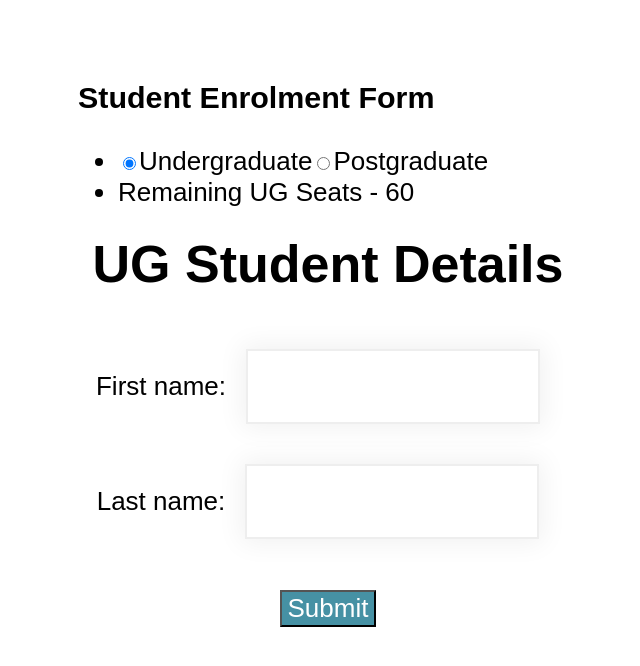
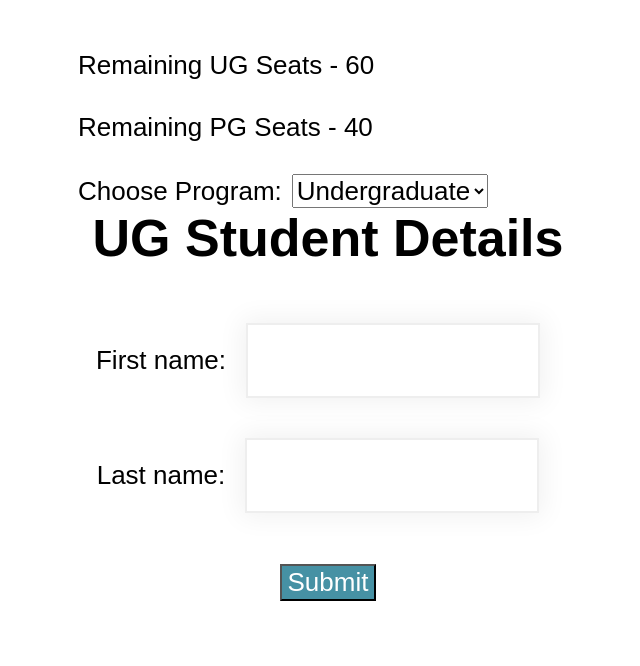
Before and after one commit to bralexander/react-refresher, a React (Create React App) app: page / in a window 1280 px wide. Shown: the top 666 px of the page, without its empty margins (22-662 px from the left). Built offline with nearby package versions, Linux system fonts and the light colour scheme.

Commit message:
reverting to section 3 code

```diff
--- a/src/App.js
+++ b/src/App.js
@@ -2,61 +2,46 @@ import "./App.css";
 import EnrolmentForm from "./EnrolmentForm";
 import { useState } from "react";
 
-const App = () => {
+function App() {
   const [program, setProgram] = useState("UG");
   const [ugSeats, setUgSeats] = useState(60);
   const [pgSeats, setPgSeats] = useState(40);
 
   const handleChange = (event) => {
     setProgram(event.target.value);
-    setPgSeats(pgSeats);
-    setUgSeats(ugSeats);
   };
-const setUpdatedSeats = (updatedSeats) => {
+  const setUpdatedSeats = (updatedSeats) => {
     if (program === "UG") {
       setUgSeats(updatedSeats);
     } else {
       setPgSeats(updatedSeats);
     }
   };
-
   return (
     <div className="App">
       <div className="programs">
-      <h3 className="title">Student Enrolment Form</h3>
-        <ul className="ulEnrol">
-
-  <li className="parentLabels" onChange={handleChange}>
-            <input
-              type="radio"
-              value="UG"
-              name="programGroup"
-              defaultChecked
-            />
-            Undergraduate
-            <input
-              type="radio"
-              className="radioSel"
-              value="PG"
-              name="programGroup"
-            />
-            Postgraduate
-          </li>
-          <li>
-            <label className="parentLabels">
-              Remaining {program} Seats - {program === "UG" ? ugSeats : pgSeats}
-            </label>
-          </li>
-        </ul>
+        <label>Remaining UG Seats - {ugSeats}</label>
+        <br />
+        <br />
+        <label>Remaining PG Seats - {pgSeats}</label>
+        <br />
+        <br />
+        <label>Choose Program:</label>
+        <select
+          className="appDropDowns"
+          onChange={handleChange}
+          value={program}
+        >
+          <option value="UG">Undergraduate</option>
+          <option value="PG">Postgraduate</option>
+        </select>
       </div>
       <EnrolmentForm
         chosenProgram={program}
-        setUpdatedSeats={setUpdatedSeats}
-
+        setUpdatedSeats={ setUpdatedSeats}
         currentSeats={program === "UG" ? ugSeats : pgSeats}
       />
     </div>
   );
 }
-
 export default App;
```
